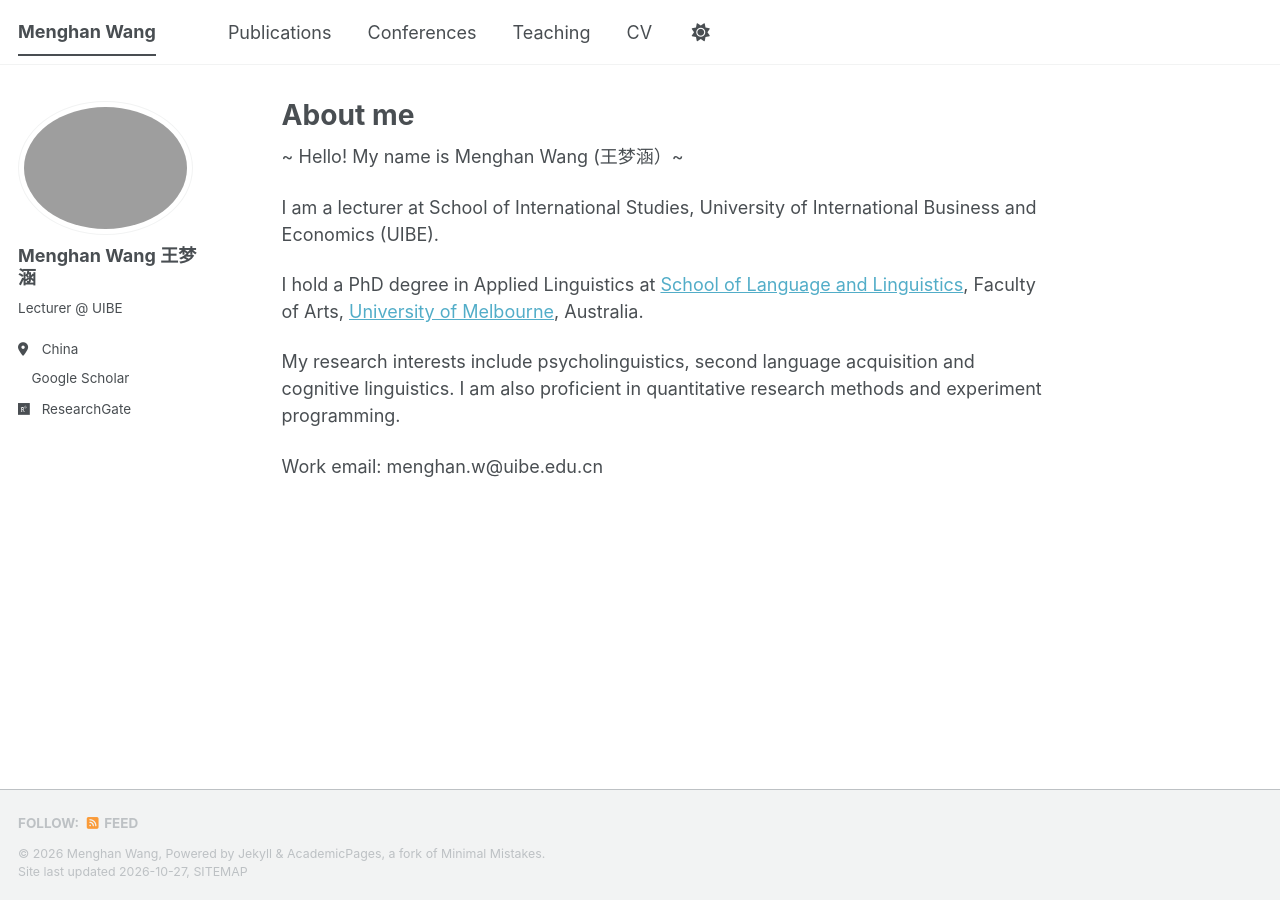
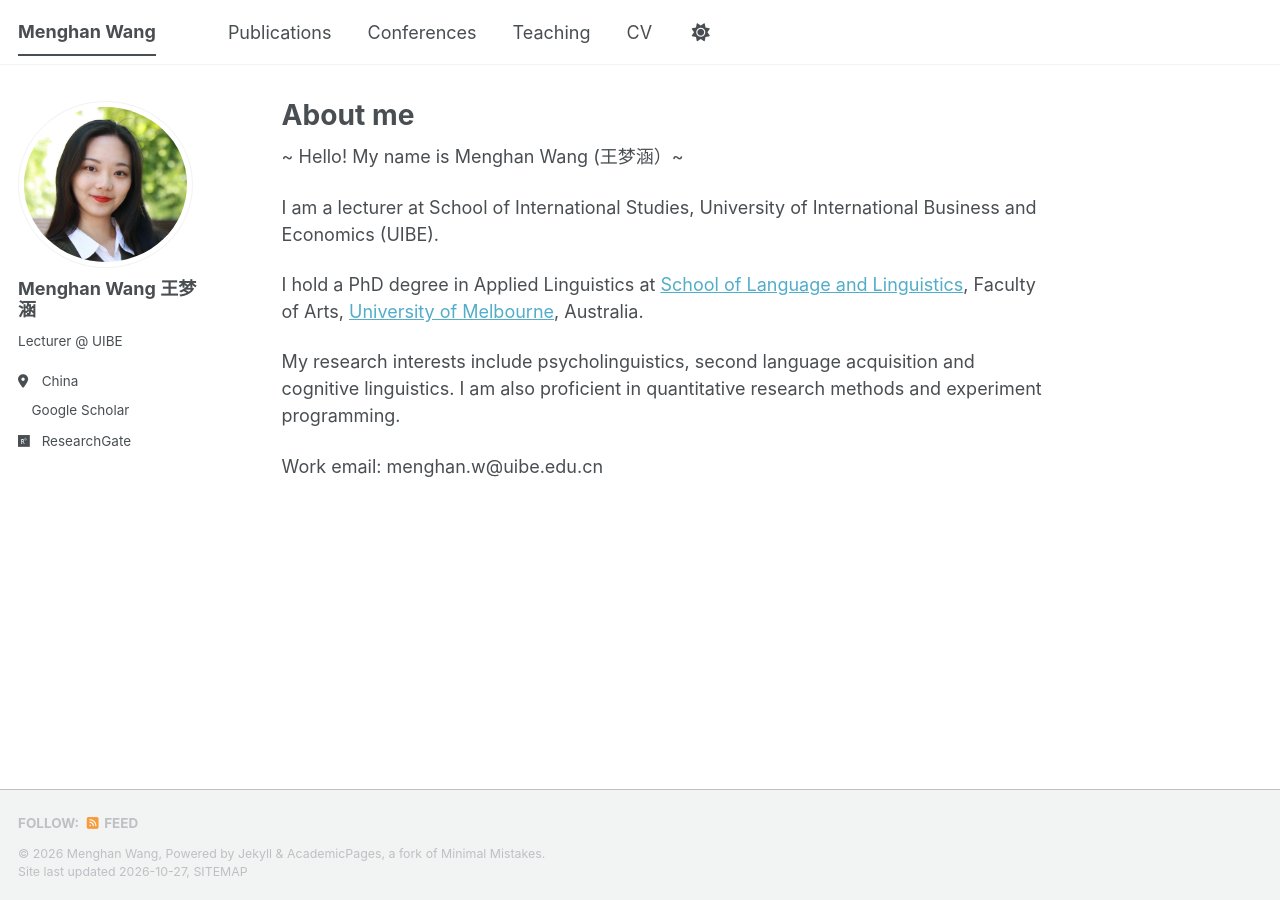
Before and after one commit to menghan120/menghan.github.io, a Jekyll site: the page built from _pages/about.md, in a window 1280 px wide. Built offline with Jekyll 4.4.1, drawn with Linux system fonts in a browser that asks for light colours; a script bundle is joined from its source files by our own code; a style sheet for code colours, icons or effects is not loaded.

Commit message:
Update _config.yml

```diff
--- a/_config.yml
+++ b/_config.yml
@@ -20,7 +20,7 @@ repository               : "menghan120/menghan120.github.io"
 
 author:
   # Biographic information
-  avatar           : "minnie.png"
+  avatar           : "menghan.png"
   name             : "Menghan Wang 王梦涵"
   pronouns         : #
   bio              : "Lecturer @ UIBE"
```
